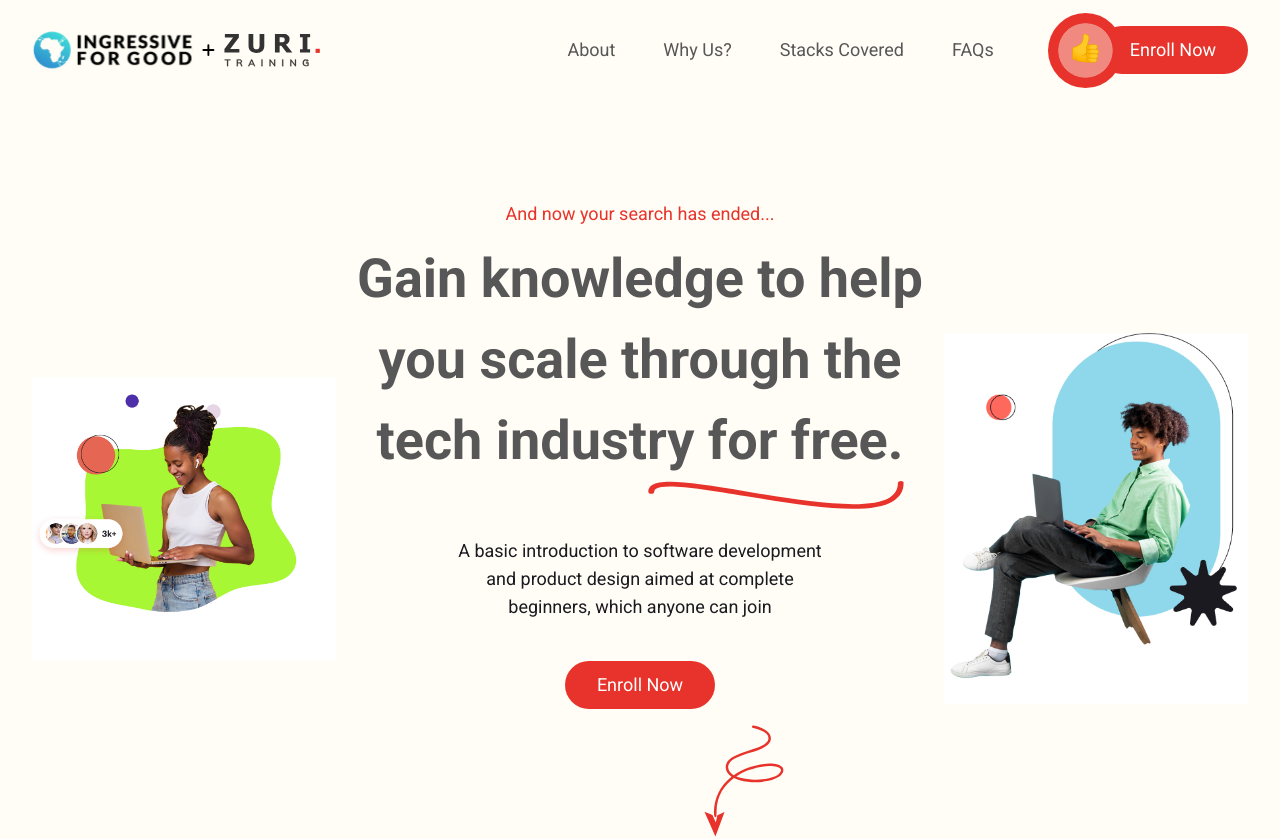
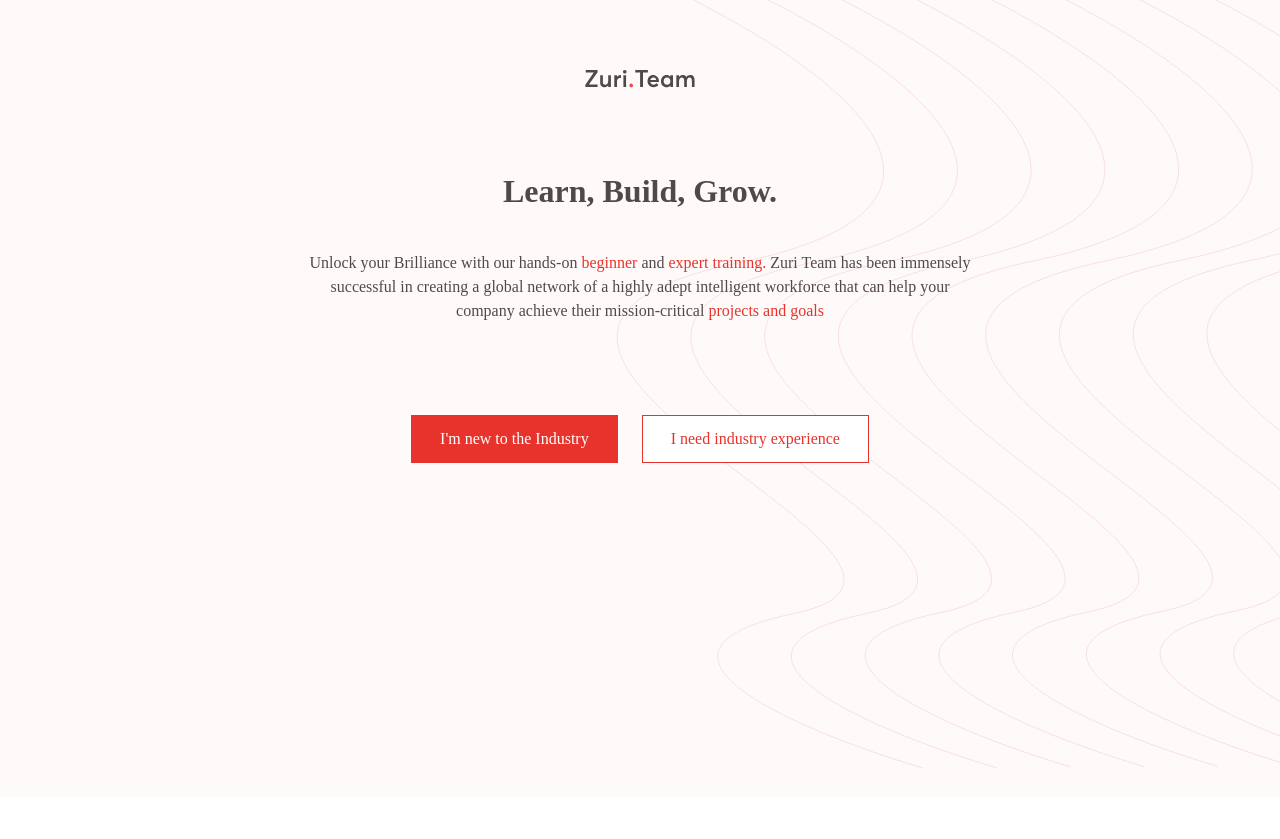
Before and after one commit to Nkiriobasi/zuri-clone.github.io, a React (Create React App) app: page /training in a window 1280 px wide. Shown: the top 839 px of the page. Built offline with nearby package versions, Linux system fonts and the light colour scheme; a web font is replaced by a local one.

Commit message:
refactored

```diff
--- a/package.json
+++ b/package.json
@@ -1,4 +1,5 @@
 {
+  "homepage": "https://Nkiriobasi.github.io/zuriclone",
   "name": "zuriclone",
   "version": "0.1.0",
   "private": true,
@@ -13,6 +14,8 @@
     "web-vitals": "^2.1.4"
   },
   "scripts": {
+    "predeploy": "npm run build",
+    "deploy": "gh-pages -d build",
     "start": "react-scripts start",
     "build": "react-scripts build",
     "test": "react-scripts test",
@@ -38,6 +41,7 @@
   },
   "devDependencies": {
     "autoprefixer": "^10.4.8",
+    "gh-pages": "^4.0.0",
     "postcss": "^8.4.14",
     "tailwindcss": "^3.1.7"
   }
--- a/src/App.js
+++ b/src/App.js
@@ -7,10 +7,11 @@
 function App() {
   return (
     <>
-      <Routes>
+      <LandingPage />
+      {/* <Routes>
         <Route path="/" element={<LandingPage />} />
         <Route path="/training" element={<TrainingPage />} />
-      </Routes>
+      </Routes> */}
     </>
   );
 }
```
Also changed, not shown: 1 other file (tests, documents, lock files or other folders).
